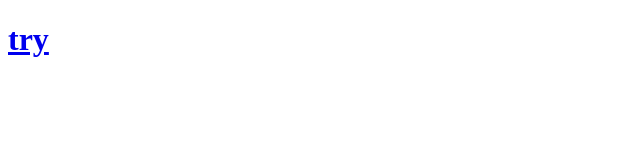
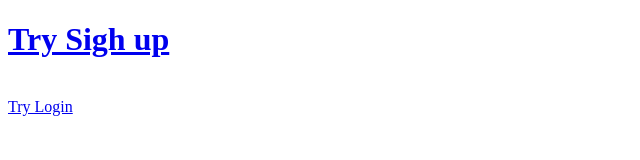
Before and after one commit to xushiv12/abc.xushiv12.github.io, a plain HTML site: page docs/index.html in a window 1280 px wide. Shown: the whole page, without its empty margins (0-640 px from the left). Drawn offline with Linux system fonts and the light colour scheme.

Commit message:
Update index.html

```diff
--- a/docs/index.html
+++ b/docs/index.html
@@ -7,7 +7,14 @@
 </head>
 <body>
 
-<h1><a href="javascript:;">try</a></h1><br>
+<h1><a href="javascript:;" onclick="A()">Try Sigh up</a></h1><br>
 
+<script>
+  function A(){
+    let z=prompt("username");
+    localStorage.setItem("a","z");
+  }
+</script>
+<a href="https://xushiv12.github.io/nael.html">Try Login</a>
 </body>
 </html>
```
